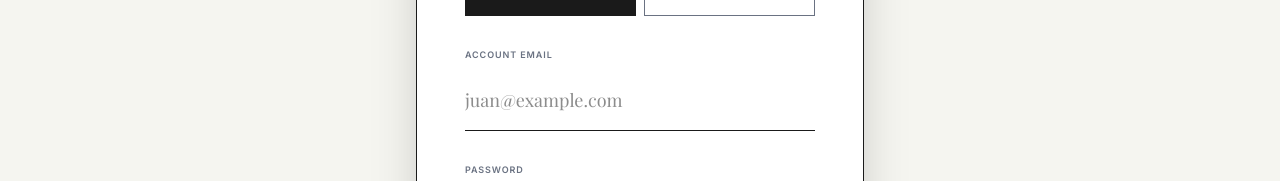
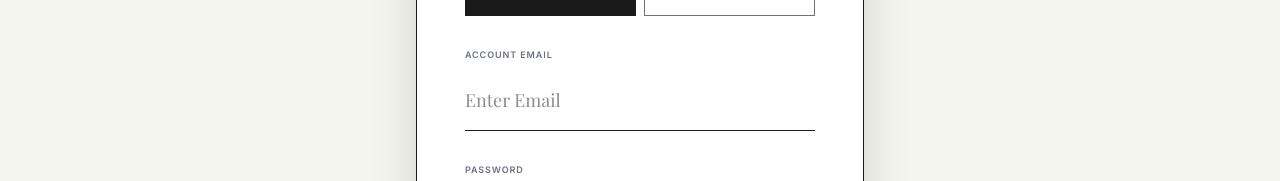
Before and after one commit to kaiiii05/Hamrajen, a React (Vite) app: page /account in a window 1280 px wide. Shown: the part 274-455 px from the top of the page. Built offline with nearby package versions, Linux system fonts and the light colour scheme; a web font is replaced by a local one.

Commit message:
change name

```diff
--- a/src/pages/Account.tsx
+++ b/src/pages/Account.tsx
@@ -151,7 +151,7 @@ export default function Account() {
                 value={email}
                 onChange={(e) => setEmail(e.target.value)}
                 className="bg-transparent border-b border-brand-gray py-4 outline-none focus:border-brand-charcoal font-serif text-lg"
-                placeholder="juan@example.com"
+                placeholder="Enter Email"
               />
             </div>
             <div className="flex flex-col space-y-2">
--- a/src/pages/Checkout.tsx
+++ b/src/pages/Checkout.tsx
@@ -104,7 +104,7 @@ export default function Checkout() {
                           value={formData.email}
                           onChange={handleInputChange}
                           className="bg-transparent border-b border-brand-gray py-3 outline-none focus:border-brand-black transition-colors font-light"
-                          placeholder="juan@example.com"
+                          placeholder="Enter Email"
                         />
                      </div>
                      <div className="flex flex-col space-y-2">
```
